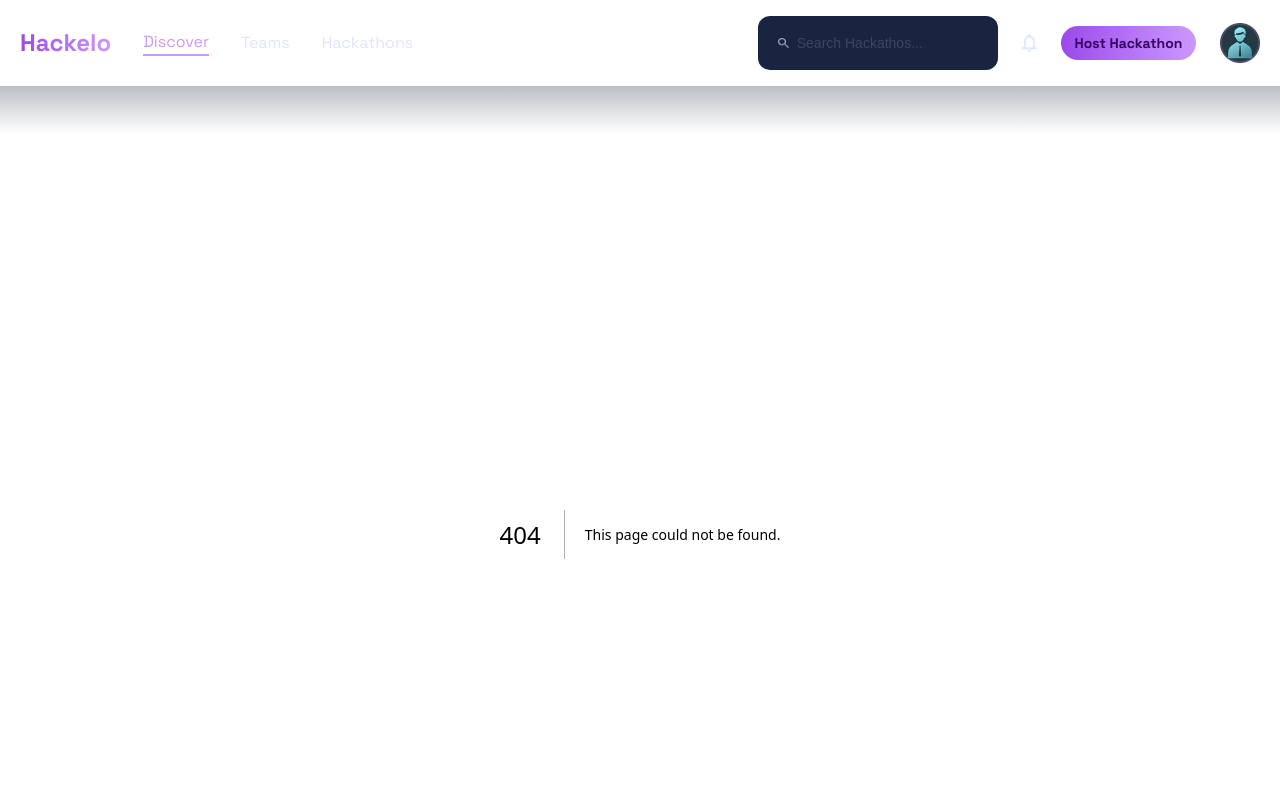
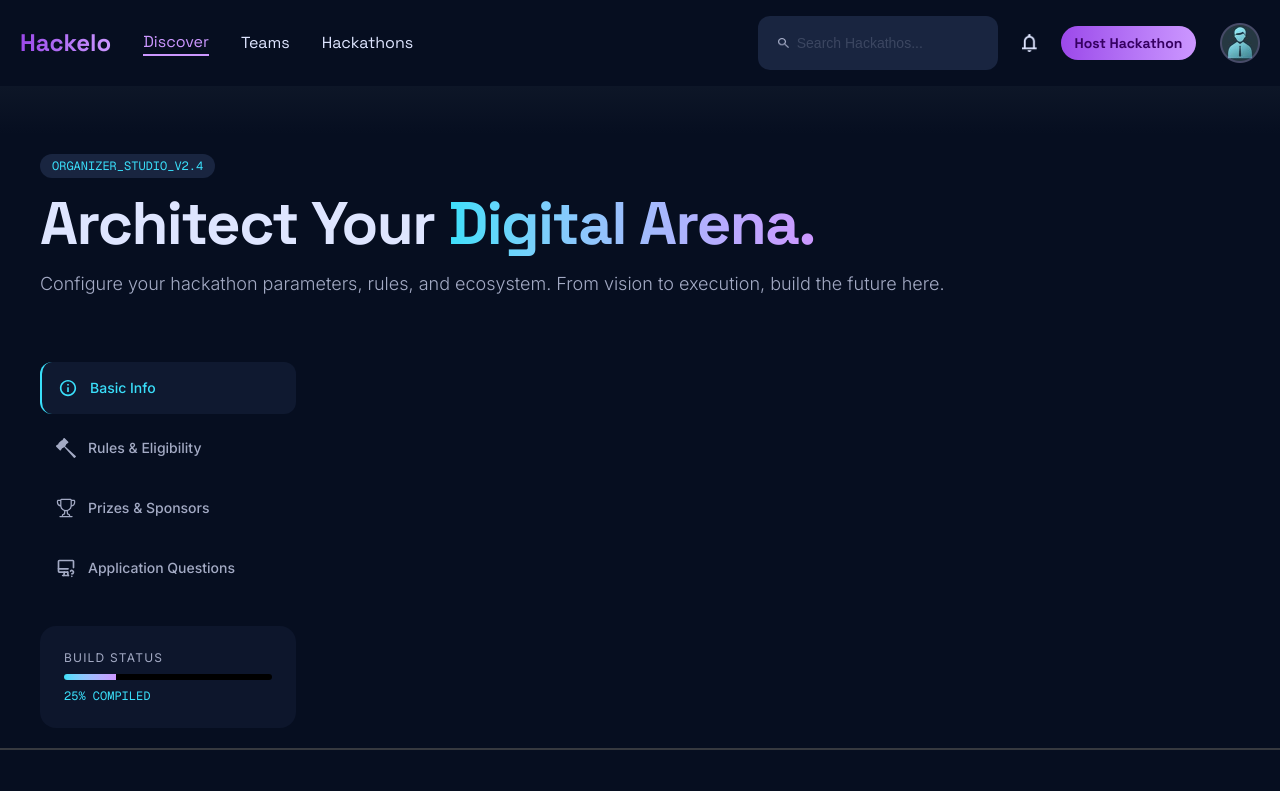
Before and after one commit to Ebin234/Hackelo, a Next.js app: page /Host-Hackathon in a window 1280 px wide. Before the commit this address had no page. Shown: the top 791 px of the page. Built offline with nearby package versions, Linux system fonts and the light colour scheme.

Commit message:
Host hackathon page added

```diff
--- a/package.json
+++ b/package.json
@@ -9,9 +9,10 @@
     "lint": "eslint"
   },
   "dependencies": {
-    "next": "16.2.3",
+    "next": "^16.2.4",
     "react": "19.2.4",
-    "react-dom": "19.2.4"
+    "react-dom": "19.2.4",
+    "react-icons": "^5.6.0"
   },
   "devDependencies": {
     "@tailwindcss/postcss": "^4",
--- /dev/null
+++ b/src/app/Host-Hackathon/page.tsx
@@ -0,0 +1,53 @@
+import { IoMdInformationCircleOutline } from "react-icons/io";
+import { ImHammer2 } from "react-icons/im";
+import { GoTrophy } from "react-icons/go";
+import { TbDeviceImacQuestion } from "react-icons/tb";
+
+export default function page() {
+  return (
+    <section>
+      <div className="pl-10 pr-10 pt-5 pb-5 flex flex-col gap-16">
+        <div className="flex flex-col gap-4">
+          <p className="font-mono text-[12px] leading-4 text-[#3ADFFA] bg-[#192540] pt-1 pb-1 pl-3 pr-3 rounded-2xl w-fit">ORGANIZER_STUDIO_V2.4</p>
+          <h1 className="font-space font-bold text-6xl leading-15 tracking-[-1.5px] text-[#DEE5FF] max-w-196.5">Architect Your <span className="bg-linear-to-r from-[#3ADFFA] to-[#CC97FF] text-transparent bg-clip-text"> Digital Arena. </span></h1>
+          <p className="font-inter font-light text-[18px] leading-7 text-[#A3AAC4]">
+            Configure your hackathon parameters, rules, and ecosystem. From
+            vision to execution, build the future here.
+          </p>
+        </div>
+        <div className="flex flex-row gap-12">
+            <div className="w-[256px]">
+                <div className="flex flex-col gap-2">
+                    <div className="flex flex-row gap-3 bg-[#0F1930] border-l-2 border-l-[#3ADFFA] p-4 rounded-xl">
+                        <IoMdInformationCircleOutline className="text-[#3ADFFA] w-5 h-5" />
+                        <p className="font-inter font-medium text-[14px] leading-5 text-[#3ADFFA]">Basic Info</p>
+                    </div>
+                    <div className="flex flex-row gap-3  p-4 rounded-xl">
+                        <ImHammer2 className="text-[#A3AAC4] w-5 h-5" />
+                        <p className="font-inter font-medium text-[14px] leading-5 text-[#A3AAC4]">Rules & Eligibility</p>
+                    </div>
+                    <div className="flex flex-row gap-3  p-4 rounded-xl">
+                        <GoTrophy className="text-[#A3AAC4] w-5 h-5" />
+                        <p className="font-inter font-medium text-[14px] leading-5 text-[#A3AAC4]">Prizes & Sponsors</p>
+                    </div>
+                    <div className="flex flex-row gap-3  p-4 rounded-xl">
+                        <TbDeviceImacQuestion className="text-[#A3AAC4] w-5 h-5" />
+                        <p className="font-inter font-medium text-[14px] leading-5 text-[#A3AAC4]">Application Questions</p>
+                    </div>
+                </div>
+                <div className="pt-8">
+                <div className="bg-[#141F3880] p-6 rounded-2xl flex flex-col gap-2">
+                    <p className="font-inter text-[12px] leading-4 tracking-[1.2px] uppercase text-[#A3AAC4]">Build Status</p>
+                    <div className="h-1.5 w-52 bg-[#000000] rounded-2xl">
+                        <div className="w-13 h-full bg-linear-to-r from-[#3ADFFA] to-[#CC97FF] rounded-l-2xl"></div>
+                    </div>
+                    <p className="font-mono text-[12px] leading-4 text-[#3ADFFA]">25% COMPILED</p>
+                </div>
+                </div>
+            </div>
+            <div></div>
+        </div>
+      </div>
+    </section>
+  );
+}
```
Also changed, not shown: 1 other file (tests, documents, lock files or other folders).
